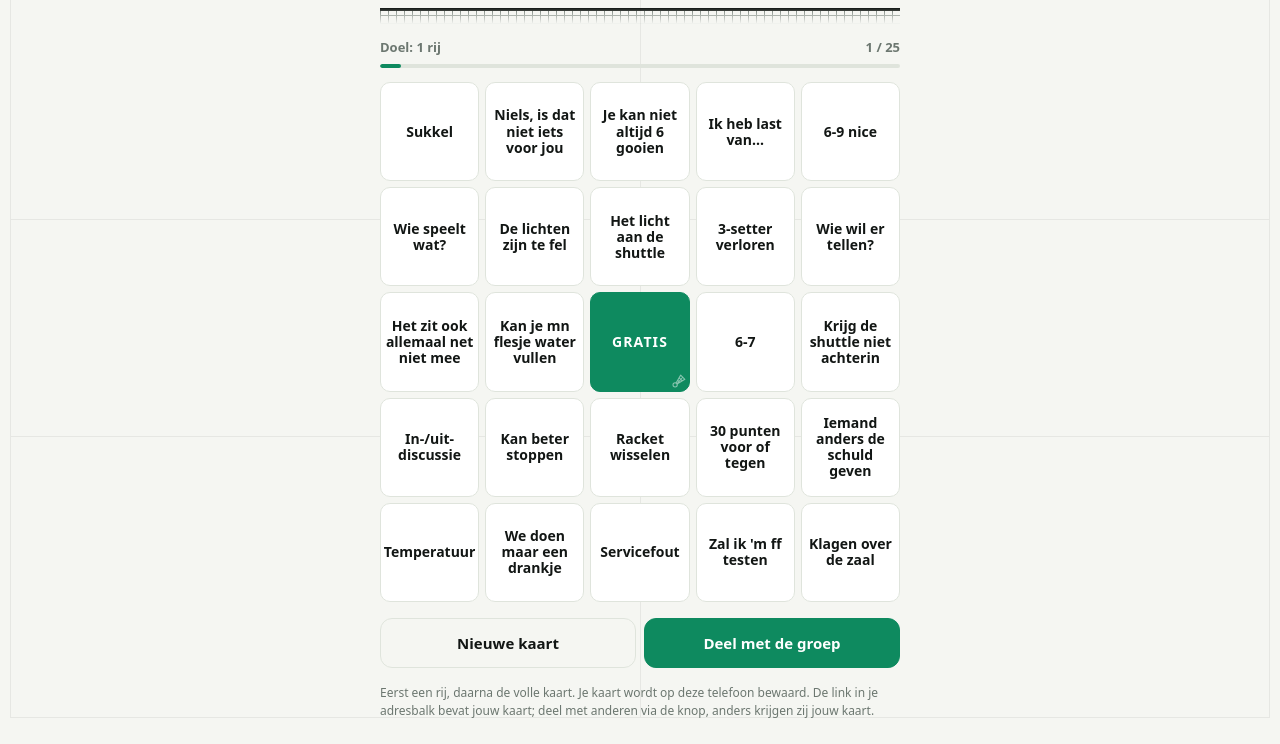
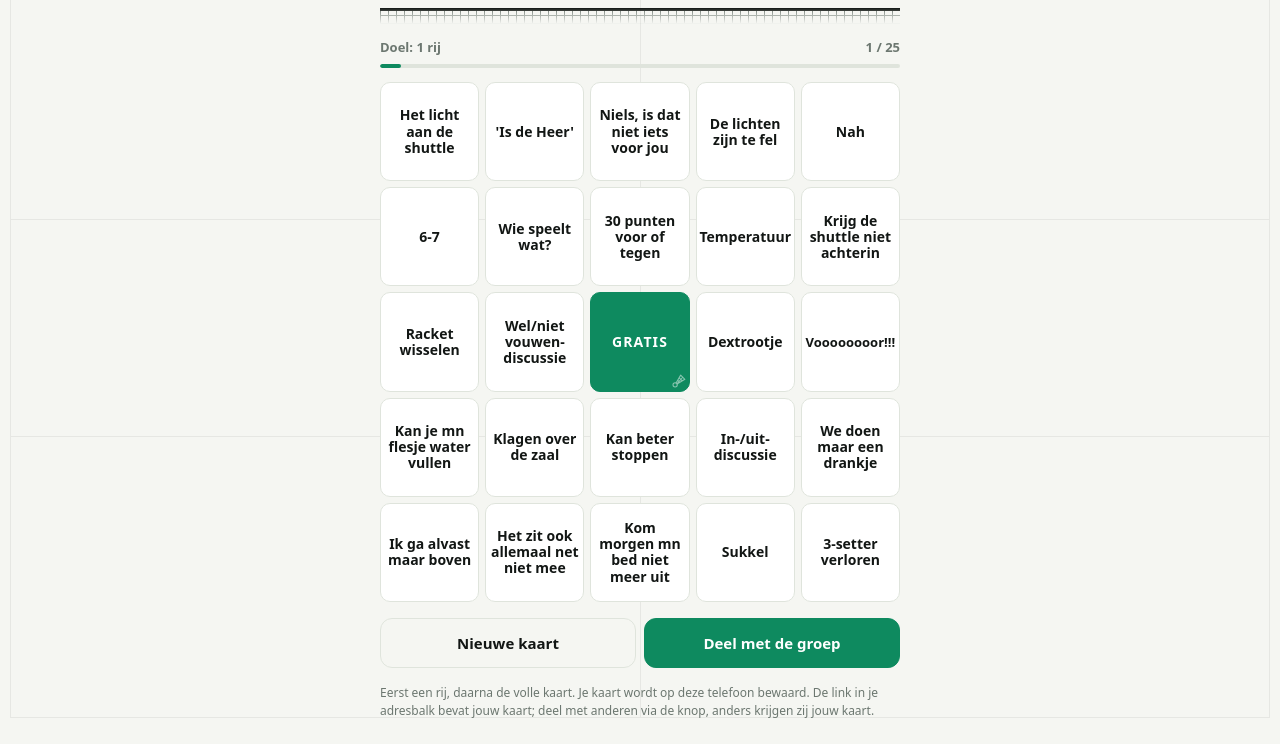
Before and after one commit to Amphionis/Bingo-site-badminton, a plain HTML site: page index.html in a window 1280 px wide. Shown: the part 72-816 px from the top of the page. Drawn offline with Linux system fonts and the light colour scheme.

Commit message:
Add 'Voooooooor!!!' to the array in index.html

```diff
--- a/index.html
+++ b/index.html
@@ -225,7 +225,8 @@ const ITEMS = [
   "Temperatuur",
   "Het zit ook allemaal net niet mee",
   "Niels, is dat niet iets voor jou",
-  "6-7"
+  "6-7",
+  "Voooooooor!!!"
 ];
 /* ======================================================== */
 
```
